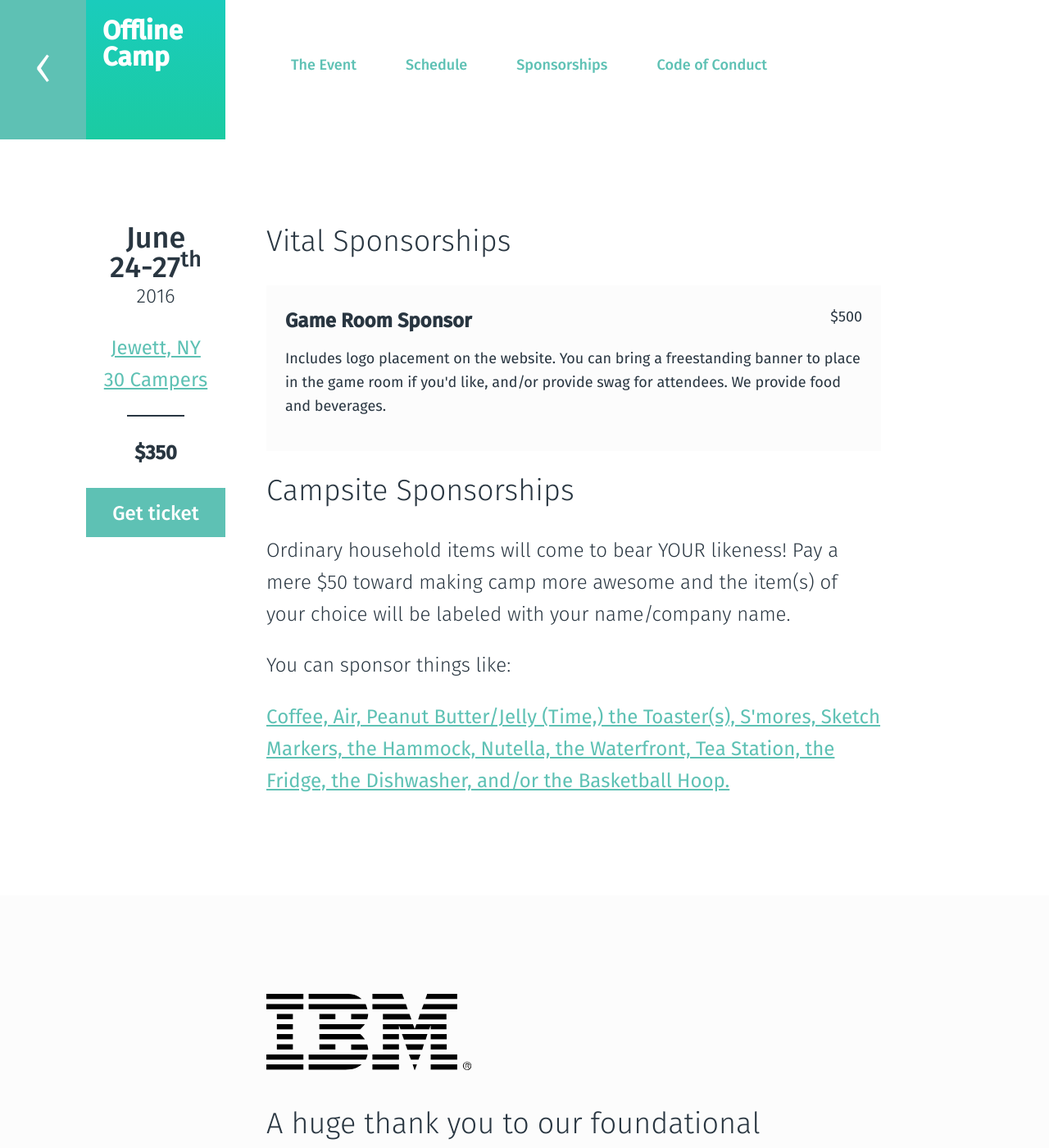
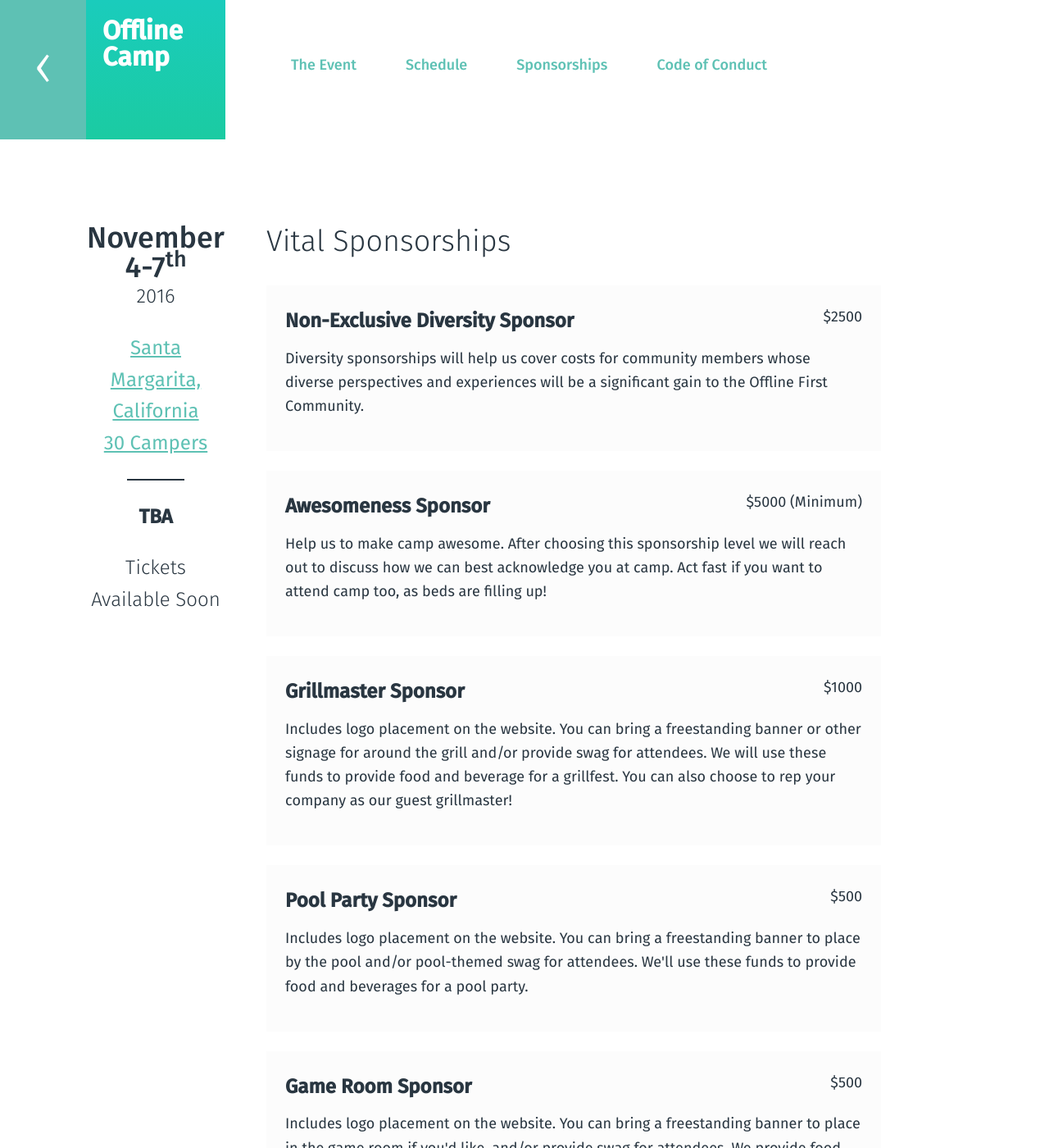
Before and after one commit to offlinefirst/offlinefirst.org, a Jekyll site: the page built from camp/sponsorships.html, in a window 1280 px wide and 1400 px high. Shown: the whole window at 82% size. Built offline with Jekyll 4.4.1, drawn with Linux system fonts in a browser that asks for light colours; comment, search, counter and statistics services are not loaded; some of the changed text lies outside the part shown.

Commit message:
Update Sponsorships for Camp West

```diff
--- a/camp/sponsorships.html
+++ b/camp/sponsorships.html
@@ -7,44 +7,67 @@ root_path:  ../
 
 <header>
   <h6>
-    <span class="month">June</span>
-    <span class="day">24-27<sup>th</sup></span>
+    <span class="month">November</span>
+    <span class="day">4-7<sup>th</sup></span>
     <span class="year">2016</span>
   </h6>
 
   <p class="location">
-    <a href="https://goo.gl/maps/xpfwJVuWT752">Jewett, NY<br>
+    <a href="https://goo.gl/maps/r4xFZGZ6kr12">Santa Margarita, California<br>
     30 Campers</a>
   </p>
 
   <hr>
 
   <p class="price">
-    <strong>$350</strong><br>
+    <strong>TBA</strong><br>
   </p>
 
   <p class="attend">
-    <a href="https://ti.to/offlinefirst/offline-camp">Get ticket</a>
+    Tickets Available Soon
   </p>
 
 </header>
+
 <div class="main">
   <h2 id="dolla-dolla-bills">Vital Sponsorships</h2>
           <ul class="sponsorships">
             <li>
-      <a href="https://ti.to/offlinefirst/offline-camp" class="make-it-rain">
+              <a href="mailto:camp@offlinefirst.org?subject=Diversity%20sponsorship" class="make-it-rain">
+                <span class="name">Non-Exclusive Diversity Sponsor</span>
+                <span class="price">$2500</span>
+                <p class="description">Diversity sponsorships will help us cover costs for community members whose diverse perspectives and experiences will be a significant gain to the Offline First Community.</p>
+              </a>
+            </li>
+            <li>
+              <a href="mailto:camp@offlinefirst.org?subject=Awesomeness%20Sponsor" class="make-it-rain">
+                <span class="name">Awesomeness Sponsor</span>
+                <span class="price">$5000 (Minimum)</span>
+                <p class="description">Help us to make camp awesome. After choosing this sponsorship level we will reach out to discuss how we can best acknowledge you at camp. Act fast if you want to attend camp too, as beds are filling up!</p>
+              </a>
+            </li>
+            <li>
+              <a href="mailto:camp@offlinefirst.org?subject=Grill%20Master%20Sponsor" class="make-it-rain">
+                <span class="name">Grillmaster Sponsor</span>
+                <span class="price">$1000</span>
+                <p class="description">Includes logo placement on the website. You can bring a freestanding banner or other signage for around the grill and/or provide swag for attendees. We will use these funds to provide food and beverage for a grillfest. You can also choose to rep your company as our guest grillmaster!</p>
+              </a>
+            </li>
+            <li>
+              <a href="mailto:camp@offlinefirst.org?subject=Pool%20Party%20Sponsor"" class="make-it-rain">
+                <span class="name">Pool Party Sponsor</span>
+                <span class="price">$500</span>
+                <p class="description">Includes logo placement on the website. You can bring a freestanding banner to place by the pool and/or pool-themed swag for attendees. We'll use these funds to provide food and beverages for a pool party.</p>
+              </a>
+            </li>
+            <li>
+              <a href="mailto:camp@offlinefirst.org?subject=Game%20Room%20Sponsor" class="make-it-rain">
                 <span class="name">Game Room Sponsor</span>
                 <span class="price">$500</span>
                 <p class="description">Includes logo placement on the website. You can bring a freestanding banner to place in the game room if you'd like, and/or provide swag for attendees. We provide food and beverages.</p>
               </a>
             </li>
           </ul>
-  <h2 id="mmm-nutella">Campsite Sponsorships</h2>
-  <p>Ordinary household items will come to bear YOUR likeness! Pay a mere $50 toward making camp more awesome and the item(s) of your choice will be labeled with your name/company name.</p>
-  <p>You can sponsor things like:</p>
-  <a href="https://ti.to/offlinefirst/offline-camp">
-    <span class="name">Coffee, Air, Peanut Butter/Jelly (Time,) the Toaster(s), S'mores, Sketch Markers, the Hammock, Nutella, the Waterfront, Tea Station, the Fridge, the Dishwasher, and/or the Basketball Hoop.</span>
-  </a>
 </div>
 <section id="special-thanks" class="credits">
   <div class="sponsors">
@@ -52,21 +75,13 @@ root_path:  ../
       <a href="https://developer.ibm.com/clouddataservices/"><img src="../images/ibmpos_black.svg" alt="" class="ibm"></a>
       <p>A huge thank you to our foundational sponsor and partner, <a href="https://developer.ibm.com/clouddataservices/"><strong>IBM Cloud Data Services</strong></a>. Without them, this wouldn't be possible.</p>
     </div>
-    <div class="sponsor yld">
-      <a href="https://www.yld.io/"><img src="../images/YLD_logo_black.svg" alt="" class="yld"></a>
-      <p>Diversity sponsor, <a href="https://www.yld.io/"><strong>YLD</strong></a>, is a team of motivated and experienced individuals passionate for software engineering and dream of making digital transformation possible for everyone.</p>
-    </div>
-    <div class="sponsor meetup">
-      <a href="https://www.meetup.com/"><img src="../images/meetup.png" alt="" class="meetup"></a>
-      <p>Pool Party sponsor, <a href=" https://www.meetup.com/"><strong>Meetup</strong></a>, is the world's largest network of local groups. Meetup makes it easy for anyone to organize a local group or find one of the thousands already meeting up face-to-face.</p>
-    </div>
 
     <p class="plug">Pulling the community together for a more focused conversation around offline will be tremendous for advancing offline tooling, design patterns, and making the challenge more visible. We would love to have your help.</p>
   </div>
   <div class="apply">
-    <span class="date">June 24–27</span>
-    <span class="price">$350</span>
-    <a href="https://ti.to/offlinefirst/offline-camp">Get Ticket</a>
+    <span class="date">November 4-7, 2016</span>
+    <span class="price">TBA</span>
+    <p>Tickets Available Soon</p>
   </div>
   <div class="clear"></div>
 </section>
```
Lines whose indentation alone changed are shown as unchanged.
